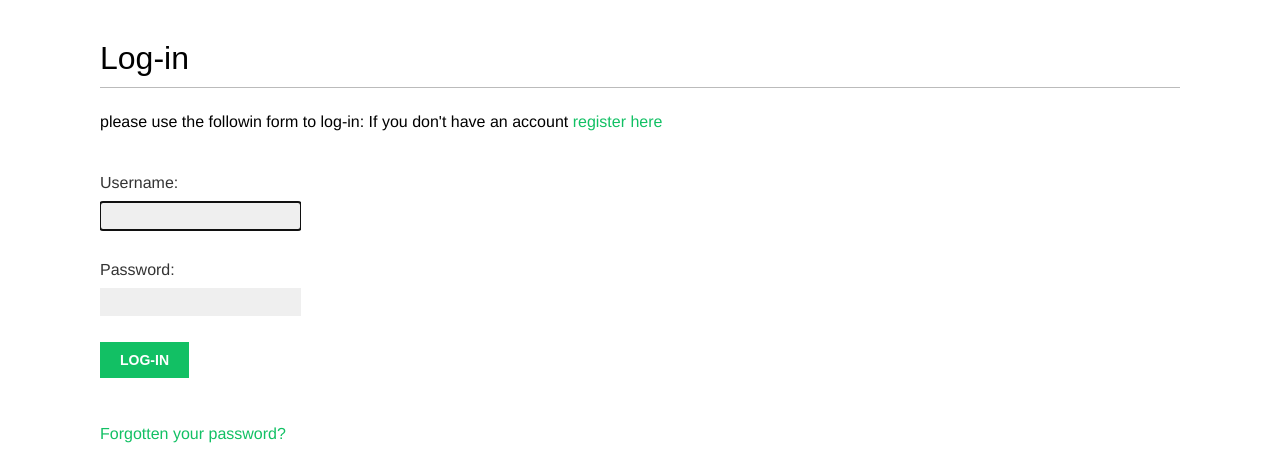
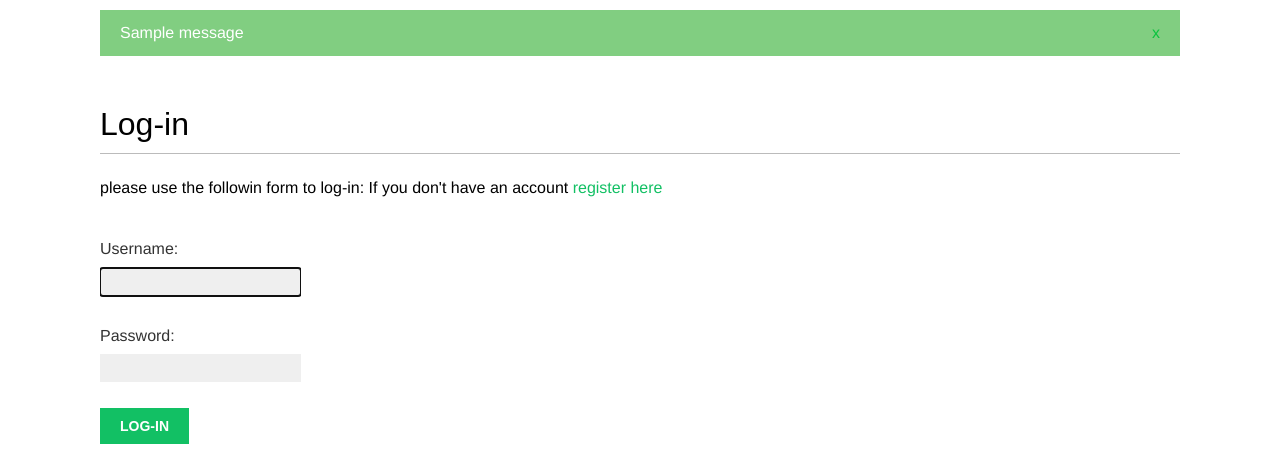
Before and after one commit to DavidMares22/bookmarks-DBE, a Django app: page /account/login/?next=/account/edit/ in a window 1280 px wide. Shown: the part 47-516 px from the top of the page. Run offline with Django 3.2, Linux system fonts and the light colour scheme; one stand-in notice (Sample message) is shown; some web fonts are replaced.

Commit message:
messages when user edits profile

```diff
--- a/account/templates/base.html
+++ b/account/templates/base.html
@@ -36,8 +36,22 @@
         {% endif %}
 
     </span>
+  </div>
 
-  </div>
+  {% if messages %}
+  <ul class="messages">
+
+      {% for message in messages %}
+      <li class="{{message.tags}}">
+          {{ message|safe }}
+          <a href="#" class="close">x</a>
+      </li>
+
+      {% endfor %}
+
+  </ul>
+
+  {% endif %}
   <div id="content">
 
       {% block content %}
--- a/account/views.py
+++ b/account/views.py
@@ -4,6 +4,7 @@ from django.contrib.auth import authenticate,login
 from .forms import LoginForm, UserRegistrationForm, ProfileEditForm,UserEditForm
 from django.contrib.auth.decorators import login_required
 from .models import Profile
+from django.contrib import messages
 
 
 
@@ -15,6 +16,9 @@ def edit(request):
     if user_form.is_valid() and profile_form.is_valid():
       user_form.save()
       profile_form.save()
+      messages.success(request,'Profile updated succesfully')
+    else:
+      messages.error(request,'Error updating your profile')
   else:
     user_form = UserEditForm(instance=request.user)
     profile_form = ProfileEditForm(instance=request.user.profile)
```
Also changed, not shown: db.sqlite3.
